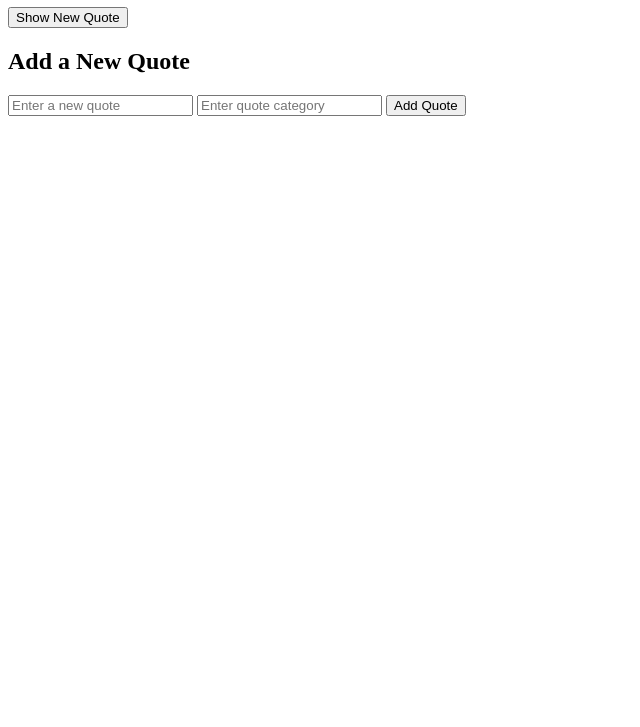
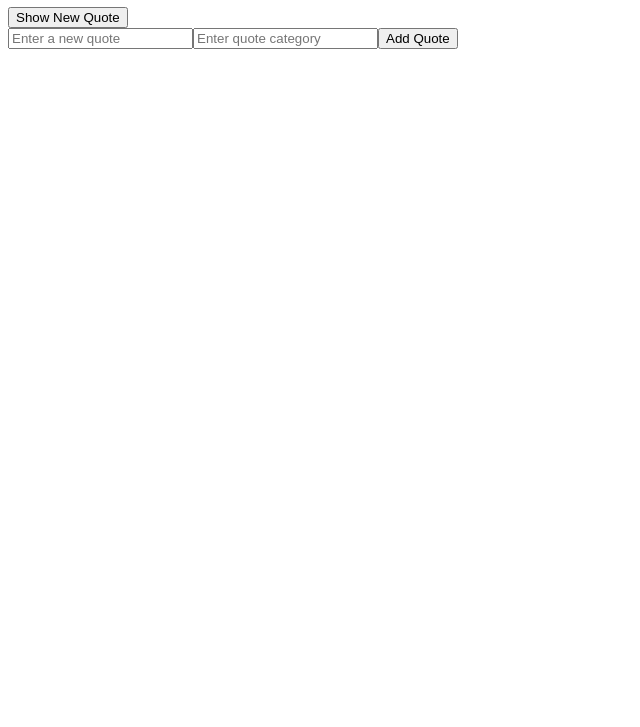
Before and after one commit to devIsene/alx_fe_javascript, a plain HTML site: page dom-manipulation/index.html in a window 1280 px wide. Shown: the part 73-800 px from the top of the page, without its empty margins (0-640 px from the left). Drawn offline with Linux system fonts and the light colour scheme.

Commit message:
Fix checker errors: use showRandomQuote, addQuote, createAddQuoteForm

```diff
--- a/dom-manipulation/index.html
+++ b/dom-manipulation/index.html
@@ -12,12 +12,6 @@
   <div id="quoteDisplay"></div>
   <button id="newQuote">Show New Quote</button>
 
-  <!-- Add New Quote Section -->
-  <h2>Add a New Quote</h2>
-  <input id="newQuoteText" type="text" placeholder="Enter a new quote" />
-  <input id="newQuoteCategory" type="text" placeholder="Enter quote category" />
-  <button id="addQuoteBtn">Add Quote</button>
-
   <script src="script.js"></script>
 </body>
 </html>
--- a/dom-manipulation/script.js
+++ b/dom-manipulation/script.js
@@ -8,7 +8,6 @@ let quotes = [
 // --- DOM Elements ---
 const quoteDisplay = document.getElementById("quoteDisplay");
 const newQuoteBtn = document.getElementById("newQuote");
-const addQuoteBtn = document.getElementById("addQuoteBtn");
 
 // --- Show Random Quote ---
 function showRandomQuote() {
@@ -35,6 +34,34 @@ function addQuote() {
   }
 }
 
-// --- Event Listeners ---
+// --- Create Add Quote Form Dynamically ---
+function createAddQuoteForm() {
+  const formContainer = document.createElement("div");
+
+  const inputText = document.createElement("input");
+  inputText.id = "newQuoteText";
+  inputText.type = "text";
+  inputText.placeholder = "Enter a new quote";
+
+  const inputCategory = document.createElement("input");
+  inputCategory.id = "newQuoteCategory";
+  inputCategory.type = "text";
+  inputCategory.placeholder = "Enter quote category";
+
+  const addButton = document.createElement("button");
+  addButton.id = "addQuoteBtn";
+  addButton.innerText = "Add Quote";
+  addButton.addEventListener("click", addQuote);
+
+  formContainer.appendChild(inputText);
+  formContainer.appendChild(inputCategory);
+  formContainer.appendChild(addButton);
+
+  document.body.appendChild(formContainer);
+}
+
+// --- Initialize Page ---
+createAddQuoteForm();
+
+// --- Event Listener for Show New Quote Button ---
 newQuoteBtn.addEventListener("click", showRandomQuote);
-addQuoteBtn.addEventListener("click", addQuote);
```
